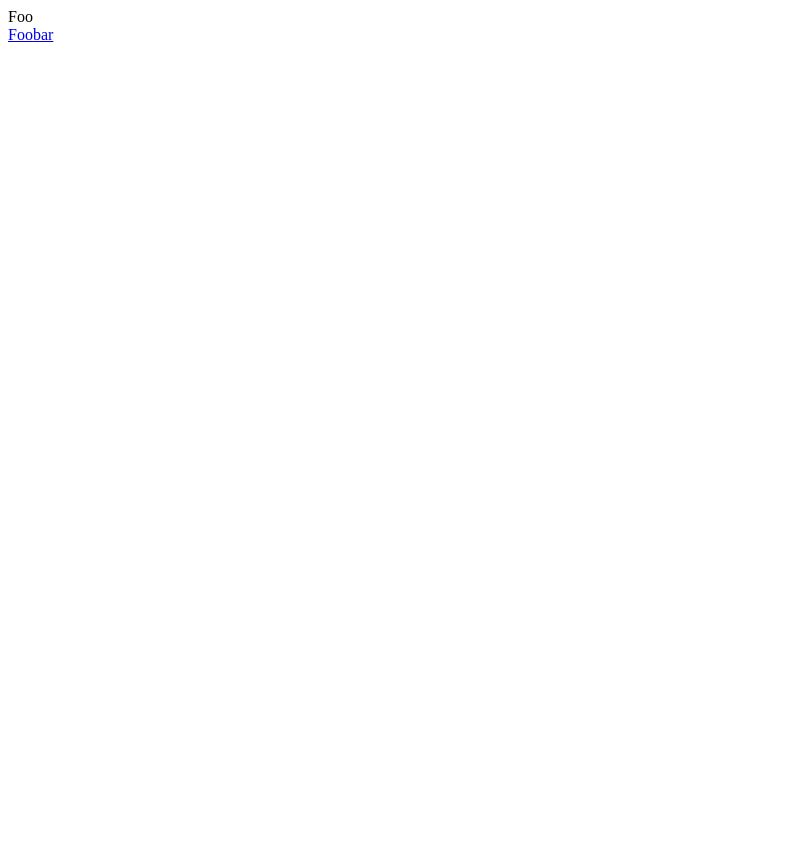
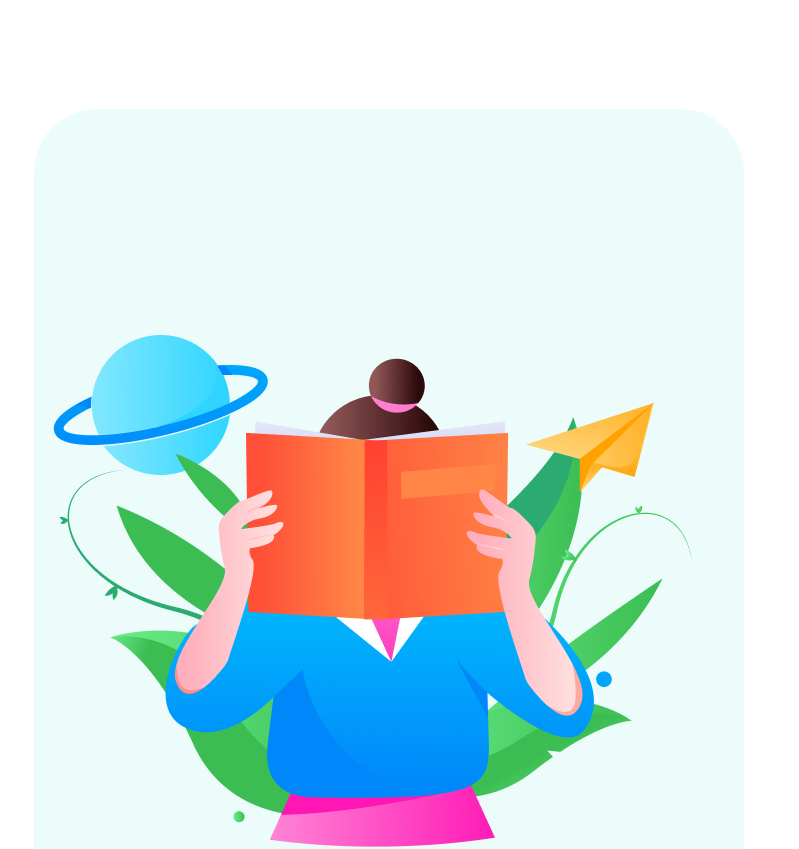
Before and after one commit to Yibo-Hao/finance, a Vue app in the folder fe/: page /welcome in a window 1280 px wide. Shown: the top 849 px of the page, without its empty margins (0-799 px from the left). Before the commit the page ends 800 px from the top, so only its background shows below. Built offline with nearby package versions, Linux system fonts and the light colour scheme.

Commit message:
引入tailwind，新建welcome page

```diff
--- a/fe/package.json
+++ b/fe/package.json
@@ -14,6 +14,9 @@
   "devDependencies": {
     "@vitejs/plugin-vue": "^2.3.0",
     "@vitejs/plugin-vue-jsx": "^3.1.0",
+    "autoprefixer": "^10.4.19",
+    "postcss": "^8.4.38",
+    "tailwindcss": "^3.4.3",
     "typescript": "^4.5.4",
     "vite": "^5.2.9",
     "vue-tsc": "^0.29.8"
--- /dev/null
+++ b/fe/postcss.config.js
@@ -0,0 +1,6 @@
+module.exports = {
+  plugins: {
+    tailwindcss: {},
+    autoprefixer: {},
+  },
+}
--- a/fe/src/App.tsx
+++ b/fe/src/App.tsx
@@ -1,16 +1,11 @@
 import { defineComponent } from 'vue'
-import { RouterView, RouterLink } from "vue-router"
+import { RouterView } from "vue-router"
 
 export const App = defineComponent({
     setup() {
         return () => {
             return <>
-                <div>
-                    <RouterView></RouterView>
-
-                    <RouterLink to="/">Foo</RouterLink>
-                    <RouterLink to="/about">bar</RouterLink>
-                </div>
+                <RouterView />
             </>
         }
     }
--- a/fe/src/pages/Bar.tsx
+++ /dev/null
@@ -1,7 +0,0 @@
-import { defineComponent } from 'vue'
-
-export const Bar = defineComponent({
-    setup() {
-        return () => (<div>Bar</div>)
-    }
-})
--- a/fe/src/pages/Foo.tsx
+++ /dev/null
@@ -1,7 +0,0 @@
-import { defineComponent } from 'vue'
-
-export const Foo = defineComponent({
-    setup() {
-        return () => (<div>Foo</div>)
-    }
-})
--- /dev/null
+++ b/fe/src/pages/Welcome.tsx
@@ -0,0 +1,36 @@
+import {defineComponent} from 'vue';
+
+import Img from '../assets/welcome/welcome_page_01.png';
+
+export const Welcome = defineComponent({
+    setup() {
+        return () => <>
+            <div class="flex justify-between flex-col min-h-dvh py-8 bg-white">
+                <main class="px-2.5">
+                    <div class="relative">
+                        <div class="w-full h-0 pt-[122%]" />
+                        <img src={Img} class="absolute top-0 left-0" />
+                    </div>
+
+                    <div class="text-xl text-center py-5 font-bold">
+                        Welcome
+                    </div>
+
+                    <div class="text-sm	text-center">
+                        Done is more important than perfect.
+                    </div>
+                </main>
+
+                <section class="flex px-6 juestify-between mt-9">
+                    <button class="mr-4 flex-1 bg-main-yellow text-center py-4 rounded-lg text-white font-bold">
+                        Sign In
+                    </button>
+
+                    <button class="flex-1 text-center py-4 font-bold text-black">
+                        Get Started
+                    </button>
+                </section>
+            </div>
+        </>
+    }
+});
--- /dev/null
+++ b/fe/src/shared/history.tsx
@@ -0,0 +1,3 @@
+import { createWebHistory } from 'vue-router'
+
+export const history = createWebHistory();
--- /dev/null
+++ b/fe/src/style/index.css
@@ -0,0 +1,7 @@
+@tailwind base;
+@tailwind components;
+@tailwind utilities;
+
+html {
+    font-size: 4.267vw;
+}
--- /dev/null
+++ b/fe/tailwind.config.js
@@ -0,0 +1,15 @@
+/** @type {import('tailwindcss').Config} */
+module.exports = {
+  content: [
+    "./index.html",
+    "./src/**/*.{vue,js,ts,jsx,tsx}",
+  ],
+  theme: {
+    extend: {
+      backgroundColor: {
+        'main-yellow': '#F2796B'
+      }
+    },
+  },
+  plugins: [],
+}
```
Also changed, not shown: fe/src/config/routes.ts (added, +7 -0 lines), fe/src/main.ts (+5 -8 lines), fe/src/assets/welcome/welcome_page_01.png (added), 1 other file (tests, documents, lock files or other folders).
